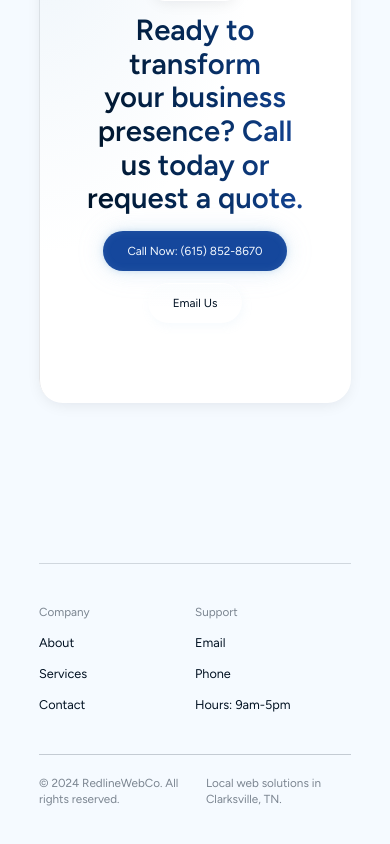
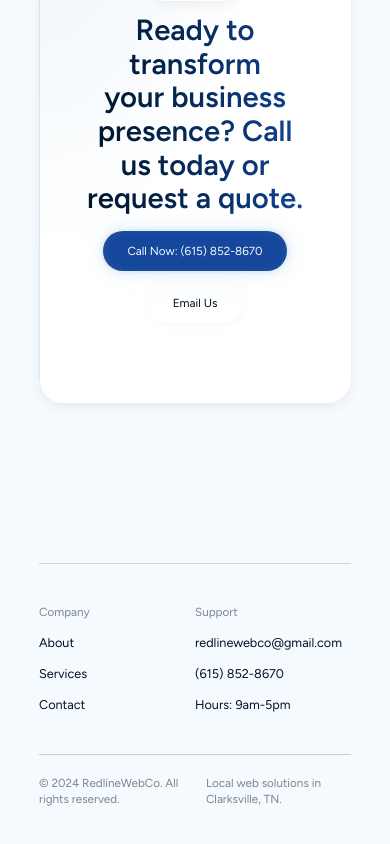
Before and after one commit to dmytro-webild/89469672-85b8-4507-abb7-36bc8f63ceab, a React (Vite) app: page / in a window 390 px wide. Shown: the part 5225-6069 px from the top of the page. Built offline with nearby package versions, Linux system fonts and the light colour scheme; a web font is replaced by a local one.

Commit message:
Bob AI: Update footer to display phone number and email address

```diff
--- a/src/components/Layout.tsx
+++ b/src/components/Layout.tsx
@@ -72,11 +72,11 @@ export default function Layout() {
           title: "Support",
           items: [
             {
-              label: "Email",
+              label: "redlinewebco@gmail.com",
               href: "mailto:redlinewebco@gmail.com",
             },
             {
-              label: "Phone",
+              label: "(615) 852-8670",
               href: "tel:+16158528670",
             },
             {
```
